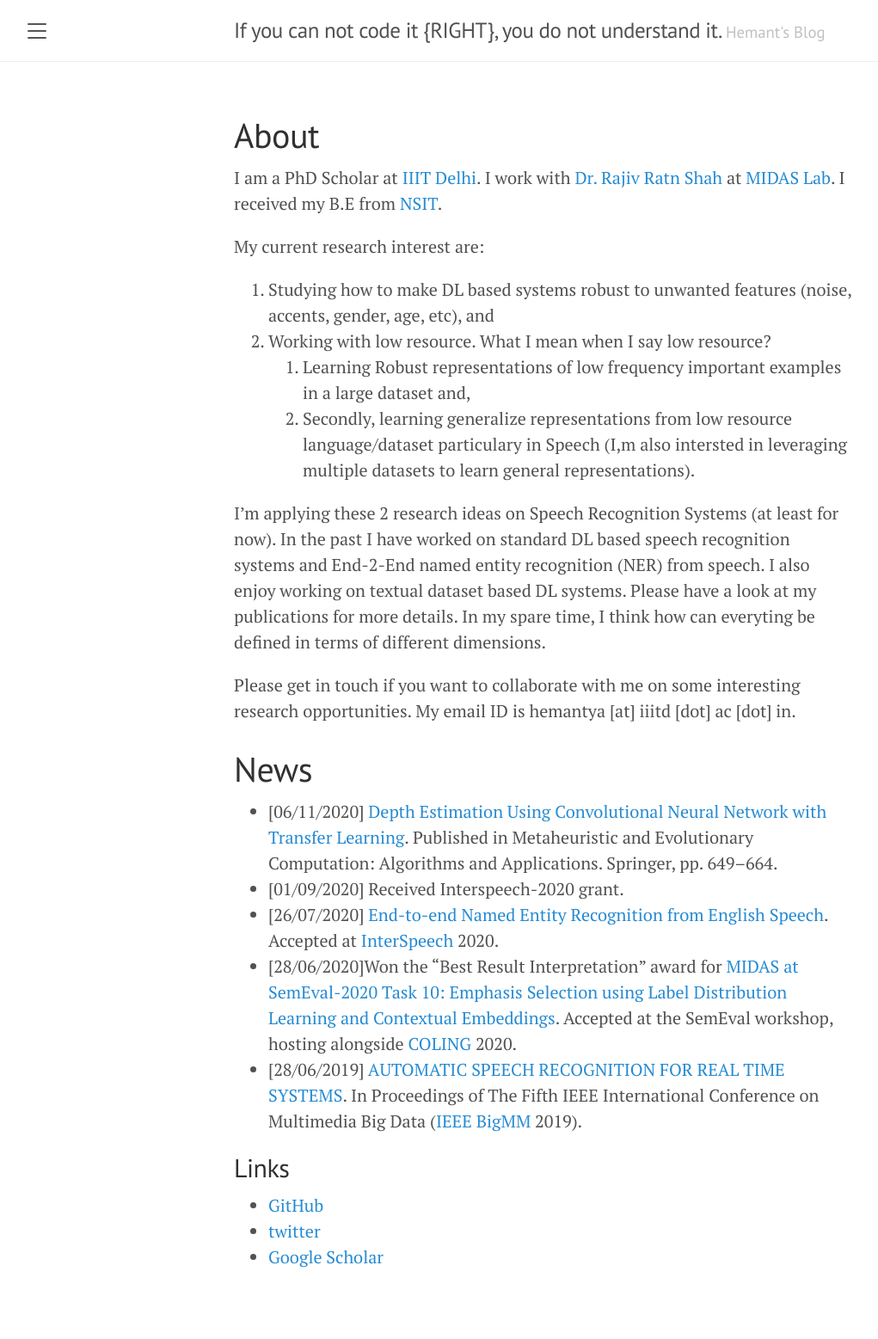
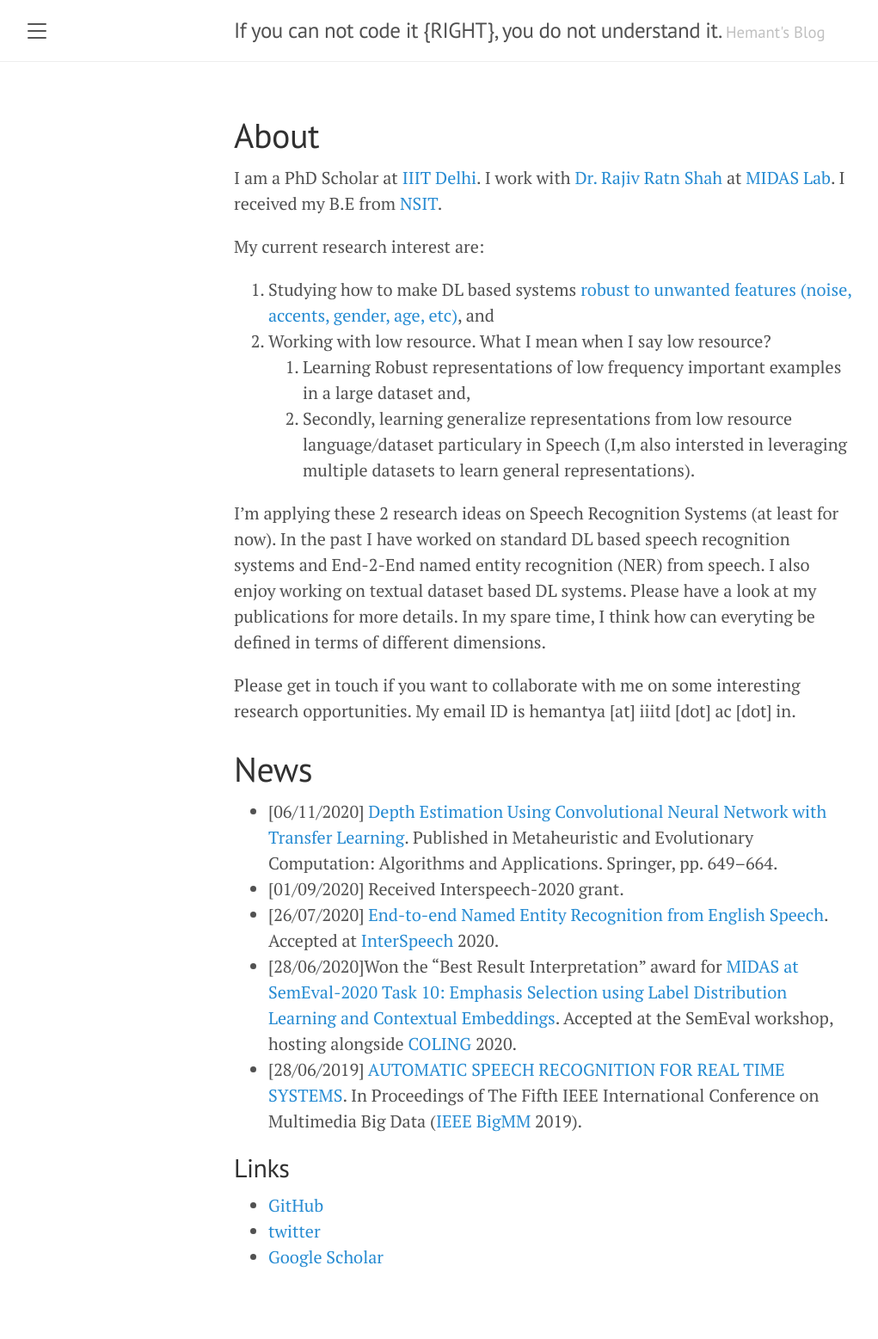
Before and after one commit to raotnameh/raotnameh.github.io, a Jekyll site: the page built from about.md, in a window 1280 px wide. Shown: the whole page at 86% size, without its empty margins (8-1029 px from the left). Built offline with Jekyll 4.4.1, drawn with Linux system fonts in a browser that asks for light colours; some of the changed lines change nothing that is shown.

Commit message:
It's just my website

```diff
--- a/about.md
+++ b/about.md
@@ -7,7 +7,7 @@
 
 My current research interest are:
 
-1. Studying how to make DL based systems robust to unwanted features (noise, accents, gender, age, etc), and
+1. Studying how to make DL based systems [robust to unwanted features (noise, accents, gender, age, etc)](https://arxiv.org/abs/2011.12979), and
 2. Working with low resource. What I mean when I say low resource?
    1. Learning Robust representations of low frequency important examples in a large dataset and,
    2. Secondly, learning generalize representations from low resource language/dataset particulary in Speech (I,m also intersted in leveraging multiple datasets to learn general representations).
```
